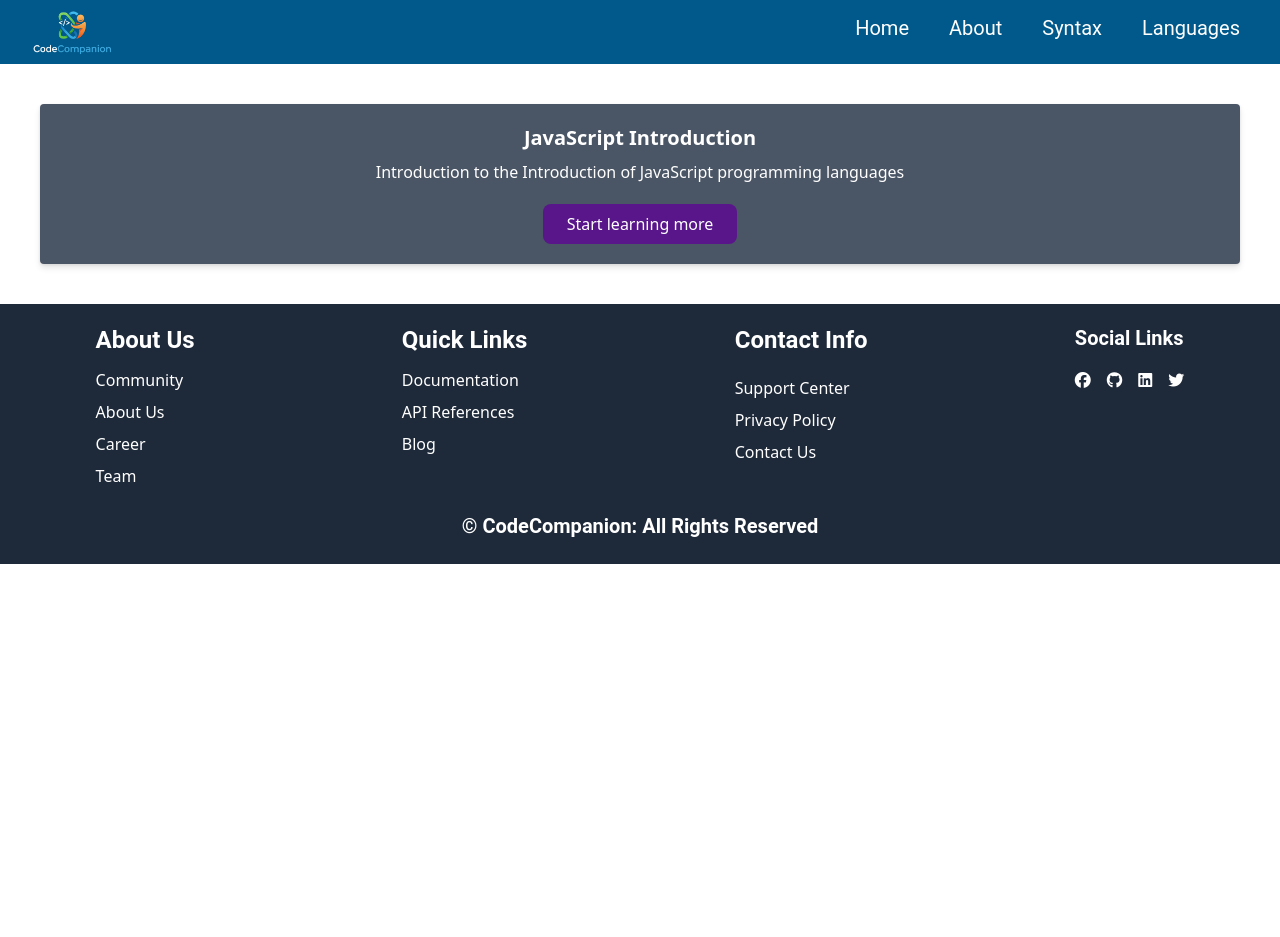
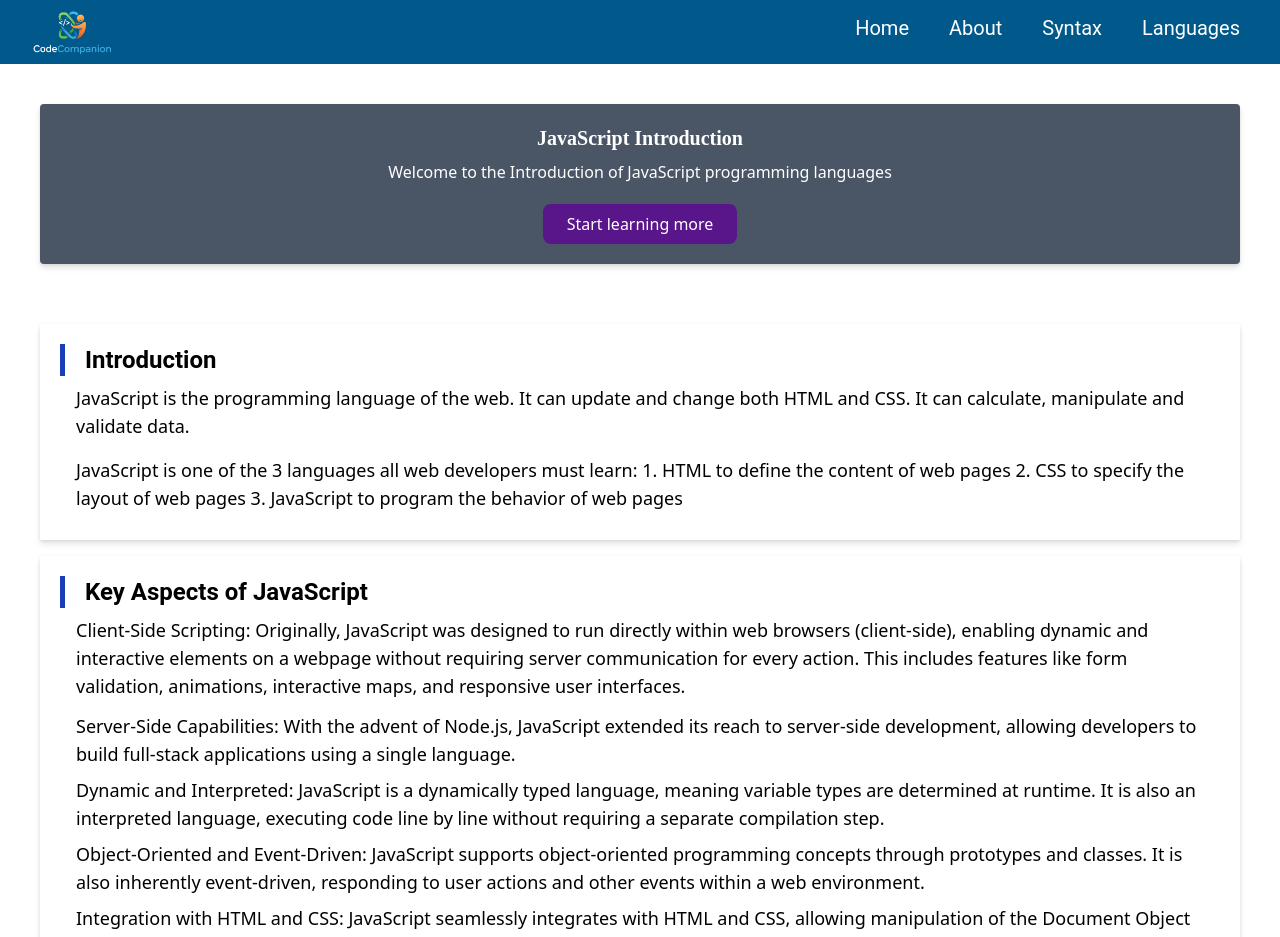
Before and after one commit to umairmairi891/Coding-website, a React (Vite) app: page /jsintroduction in a window 1280 px wide. Shown: the top 937 px of the page. Before the commit the page ends 800 px from the top, so only its background shows below. Built offline with nearby package versions, Linux system fonts and the light colour scheme.

Commit message:
add these code to github

```diff
--- a/index.html
+++ b/index.html
@@ -8,6 +8,10 @@
   rel="stylesheet"
   href="https://cdnjs.cloudflare.com/ajax/libs/font-awesome/6.5.2/css/all.min.css"
 />
+  <link
+    rel="stylesheet"
+    href="https://cdnjs.cloudflare.com/ajax/libs/animate.css/4.1.1/animate.min.css"
+  />
 
     <title>Vite + React</title>
   </head>
--- a/src/App.css
+++ b/src/App.css
@@ -3,3 +3,8 @@
 .card{
     box-shadow: 0px 3px 3px rgba(0, 0, 0, 0.02), 0px 3px 3px rgba(0, 0, 0, 0.03);
 }
+.navbar{
+   animation: fadeInLeft ;/* referring directly to the animation's @keyframe declaration */
+  animation-duration: 0.4s ; /* don't forget to set a duration! */
+
+}
--- a/src/Components/Header/Header.jsx
+++ b/src/Components/Header/Header.jsx
@@ -3,7 +3,8 @@ import { Link, NavLink } from "react-router-dom";
 import { FontAwesomeIcon } from '@fortawesome/react-fontawesome'
 
 function Header() {
-const[isOpen, setIsOpen]=useState(false)
+  const [isOpen, setIsOpen] = useState(false)
+  const [dropDown, setdropDown] = useState(false)
   return (
     <>
       <nav className='bg-sky-800 w-full h-16'>
@@ -34,10 +35,32 @@ const[isOpen, setIsOpen]=useState(false)
                 </NavLink>
               </li>
               <li>
-                <NavLink to='/javascript' className={({ isActive }) =>
-                  `${isActive ? 'text-orange-600 font-bold' : "text-white"}`}>
+                <div className="">
+                  <div className="cursor-pointer" onClick={() => { setdropDown(!dropDown) }}>
                     Languages
+                  </div>
+                  {dropDown && (
+                    <div className=" absolute right-2 ">
+                      <ul className="bg-gray-300 rounded text-black">
+                        <li className="px-5 py-2 hover:bg-teal-500 duration-300 " onClick={() => { setdropDown(!dropDown) }}>
+                          <NavLink to='/javascript' >
+                            JavaScript
                           </NavLink>
+                        </li>
+                        <li className="px-5 py-2  hover:bg-teal-500 duration-300" onClick={() => { setdropDown(!dropDown) }}>
+                          <NavLink to='/javascript' >
+                            JavaScript
+                          </NavLink>
+                        </li>
+                        <li className="px-5 py-2  hover:bg-teal-500 duration-300" onClick={() => { setdropDown(!dropDown) }}>
+                          <NavLink to='/javascript' >
+                            JavaScript
+                          </NavLink>
+                        </li>
+                      </ul>
+                    </div>
+                  )}
+                </div>
               </li>
             </ul>
           </div >
@@ -70,10 +93,32 @@ const[isOpen, setIsOpen]=useState(false)
                 </NavLink>
               </li>
               <li>
-                <NavLink to='/javascript' className={({ isActive }) =>
-                  `${isActive ? 'text-orange-600 font-bold' : "text-white"}`}>
+                <div className="">
+                  <div className="cursor-pointer" onClick={() => { setdropDown(!dropDown) }}>
                     Languages
+                  </div>
+                  {dropDown && (
+                    <div className=" absolute  ">
+                      <ul className="bg-gray-300 rounded text-black">
+                        <li className="px-5 py-2 hover:bg-teal-500 duration-300 " onClick={() => { setdropDown(!dropDown) }}>
+                          <NavLink to='/javascript' >
+                            JavaScript
                           </NavLink>
+                        </li>
+                        <li className="px-5 py-2  hover:bg-teal-500 duration-300" onClick={() => { setdropDown(!dropDown) }}>
+                          <NavLink to='/javascript' >
+                            JavaScript
+                          </NavLink>
+                        </li>
+                        <li className="px-5 py-2  hover:bg-teal-500 duration-300" onClick={() => { setdropDown(!dropDown) }}>
+                          <NavLink to='/javascript' >
+                            JavaScript
+                          </NavLink>
+                        </li>
+                      </ul>
+                    </div>
+                  )}
+                </div>
               </li>
             </ul>
           </div>
--- a/src/Components/Languages/JavaScript.jsx
+++ b/src/Components/Languages/JavaScript.jsx
@@ -1,5 +1,7 @@
 import React, { useState } from "react";
 import { NavLink,Link } from "react-router-dom";
+import 'animate.css'
+import '/src/App.css'
 function JavaScript() {
 
     const [isOpen, setisOpen] = useState(false)
@@ -15,12 +17,14 @@ function JavaScript() {
 
                 {
                     isOpen && (
-                        <div className="bg-cyan-900 h-auto  text-white  w-[100%] sm:sw-[30%] md:w-[30%] lg:w-[20%] absolute top-16 left-0 md:left-0">
+                        <div className="bg-cyan-900 navbar h-auto animate-animated  text-white  w-[100%] sm:sw-[30%] md:w-[30%] lg:w-[20%] absolute top-16 left-0 md:left-0">
                             <ul className=" text-lg font-[Roboto]">
-                                <NavLink className='flex justify-between items-center ' to='/jsintroduction'>
-                                    <li className="py-3 px-4 w-[80%] hover:bg-gray-700  duration-300">Introduction</li>
-                                    <i onClick={() => setisOpen(!isOpen)} className="fa-solid fa-xmark  text-center text-xl hover:bg-gray-700 w-[20%] py-4 px-3"></i>
+                                <div className="flex justify-between items-center">
+                                <NavLink className='w-[80%]  hover:bg-gray-700  duration-300' to='/jsintroduction'>
+                                    <li className="py-3 px-4  hover:bg-gray-700  duration-300">Introduction</li>
                                 </NavLink>
+                                    <i onClick={() => setisOpen(!isOpen)} className="fa-solid fa-xmark cursor-pointer  text-center text-xl hover:bg-gray-700 w-[20%] py-4 px-3"></i>
+                                </div>
                                 <NavLink>
                                     <li className="py-3 px-4 hover:bg-gray-700 hover:text-white duration-300">History</li>
                                 </NavLink>
--- a/src/Components/Languages/JavaScript/JsIntroduction.jsx
+++ b/src/Components/Languages/JavaScript/JsIntroduction.jsx
@@ -1,25 +1,27 @@
-import React,{useState} from 'react'
-import { NavLink} from 'react-router-dom';
-function JsIntroduction(){
+import React, { useState } from 'react'
+import { NavLink } from 'react-router-dom';
+function JsIntroduction() {
 
     const [isOpen, setisOpen] = useState(false)
-    return(
+    return (
         <>
             <div className="bg-white w-full p-10">
-            <div className="bg-gray-600 text-center py-5 px-3 text-white rounded" style={{boxShadow:'0 4px 6px rgba(0,0,0,0.1),0 1px 3px rgba(0,0,0,0.08)'}}>
-                <h2 className="font-bold text-xl ">JavaScript Introduction</h2>
-                <p className="py-2 font-thin">Introduction to the Introduction of JavaScript programming languages</p>
+                <div className="bg-gray-600 text-center py-5 px-3 text-white rounded" style={{ boxShadow: '0 4px 6px rgba(0,0,0,0.1),0 1px 3px rgba(0,0,0,0.08)' }}>
+                    <h2 className="font-bold text-xl font-[Itel] ">JavaScript Introduction</h2>
+                    <p className="py-2 font-thin">Welcome to the Introduction of JavaScript programming languages</p>
                     <button onClick={() => setisOpen(!isOpen)} className="bg-purple-900 hover:bg-purple-700 px-6 py-2 rounded-lg cursor-pointer mt-3 text-white">Start learning more</button>
                 </div>
 
                 {
-                isOpen &&(
+                    isOpen && (
                         <div className="bg-cyan-900 h-auto   text-white rounded w-[100%] sm:sw-[30%] md:w-[30%] lg:w-[20%] absolute top-16 left-0 md:left-0">
                             <ul className=" text-lg font-[Roboto]">
-                        <NavLink className='flex justify-between items-center ' to='/jsintroduction'>
-                            <li className="py-3 px-4 w-[80%] hover:bg-gray-700  duration-300">Introduction</li>
-                            <i onClick={()=>setisOpen(!isOpen)} className="fa-solid fa-xmark  text-center text-xl hover:bg-gray-700 w-[20%] py-4 px-3"></i>
+                                <div className="flex justify-between items-center">
+                                    <NavLink className='w-[80%]  hover:bg-gray-700  duration-300' to='/jsintroduction'>
+                                        <li className="py-3 px-4  hover:bg-gray-700  duration-300">Introduction</li>
                                     </NavLink>
+                                    <i onClick={() => setisOpen(!isOpen)} className="fa-solid fa-xmark cursor-pointer  text-center text-xl hover:bg-gray-700 w-[20%] py-4 px-3"></i>
+                                </div>
                                 <NavLink>
                                     <li className="py-3 px-4 hover:bg-gray-700 hover:text-white duration-300">History</li>
                                 </NavLink>
@@ -61,6 +63,38 @@ function JsIntroduction(){
                     )
                 }
             </div>
+
+            <div className='mx-3 md:mx-10 py-5'>
+                <div className='p-5 w-full' style={{ boxShadow: '0 4px 6px rgba(0,0,0,0.1), 0 1px 3px rgba(0,0,0,0.08)' }}>
+                    <h2 className='border-l-5 border-blue-800 pl-5 font-bold font-[Roboto] text-2xl'>Introduction</h2>
+                    <p className="text-lg py-2 px-4">JavaScript is the programming language of the web.
+                        It can update and change both HTML and CSS.
+                        It can calculate, manipulate and validate data.
+                    </p>
+                    <p className="text-lg py-2 px-4">JavaScript is one of the 3 languages all web developers must learn:
+                        1. HTML to define the content of web pages
+                        2. CSS to specify the layout of web pages
+                        3. JavaScript to program the behavior of web pages
+                    </p>
+                </div>
+
+                <div className='p-5 w-full mt-4' style={{ boxShadow: '0 4px 6px rgba(0,0,0,0.1), 0 1px 3px rgba(0,0,0,0.08)' }}>
+                    <h2 className='border-l-5 border-blue-800 pl-5 font-bold font-[Roboto] text-2xl'>Key Aspects of JavaScript</h2>
+                    <p className="text-lg py-2 px-4">Client-Side Scripting: Originally, JavaScript was designed to run directly within web browsers (client-side), enabling dynamic and interactive elements on a webpage without requiring server communication for every action. This includes features like form validation, animations, interactive maps, and responsive user interfaces.
+                    </p>
+                    <p className="text-lg py-1 px-4 ">
+                        Server-Side Capabilities: With the advent of Node.js, JavaScript extended its reach to server-side development, allowing developers to build full-stack applications using a single language.
+                    </p>
+                    <p className="text-lg py-1 px-4">
+                        Dynamic and Interpreted: JavaScript is a dynamically typed language, meaning variable types are determined at runtime. It is also an interpreted language, executing code line by line without requiring a separate compilation step.
+                    </p>
+                    <p className="text-lg py-1 px-4">Object-Oriented and Event-Driven: JavaScript supports object-oriented programming concepts through prototypes and classes. It is also inherently event-driven, responding to user actions and other events within a web environment.
+</p>
+<p className="text-lg py-1 px-4">
+    Integration with HTML and CSS: JavaScript seamlessly integrates with HTML and CSS, allowing manipulation of the Document Object Model (DOM) to dynamically change content, styles, and attributes of web page elements.
+</p>
+                </div>
+            </div>
         </>
     )
 }
```
Lines whose indentation alone changed are shown as unchanged.
